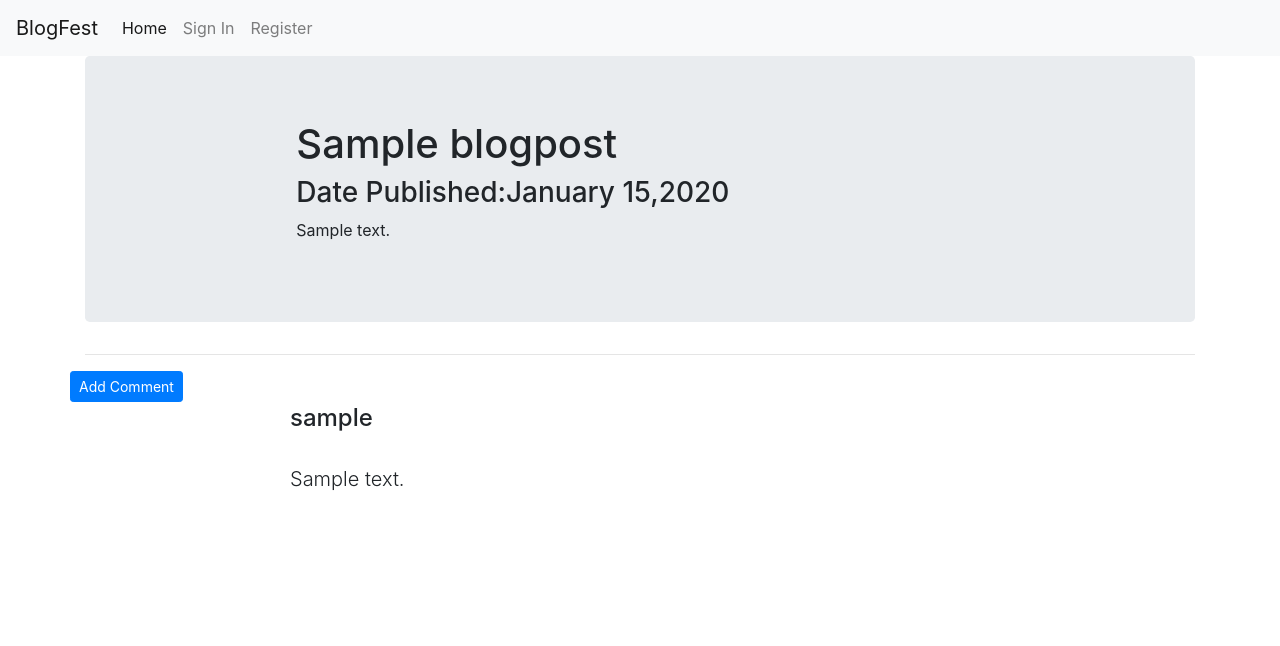
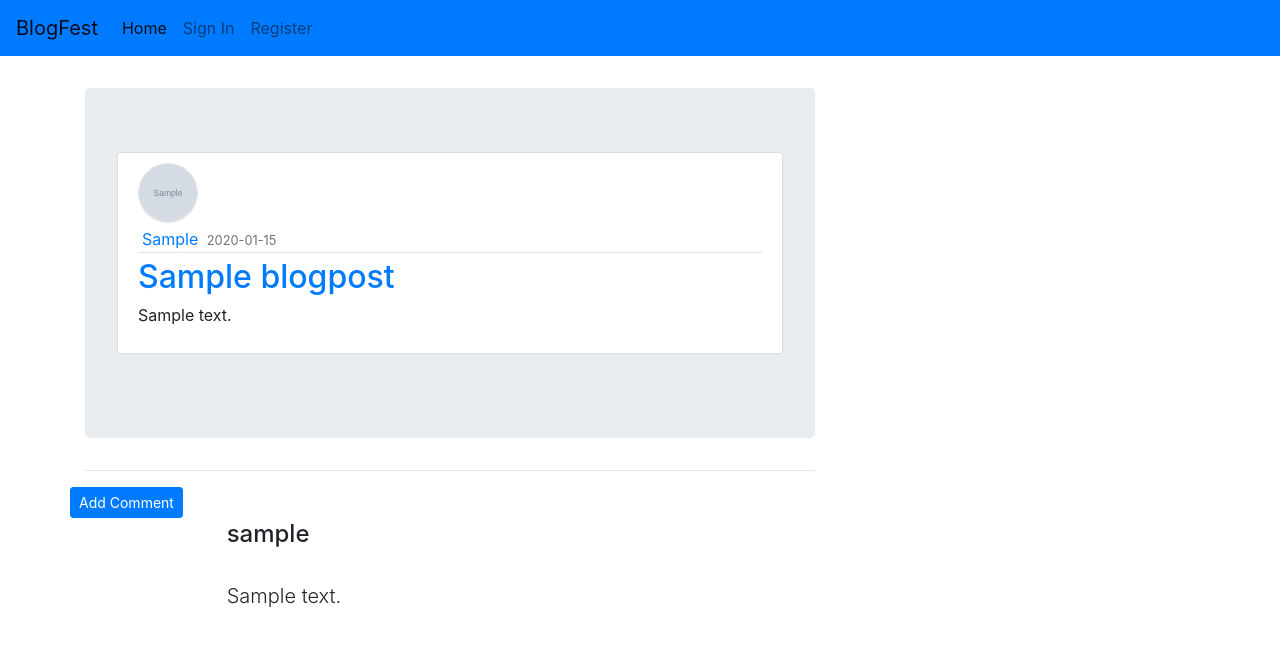
Before and after one commit to Sundaybrian/blogger-fest, a Flask app: page /post/1 in a window 1280 px wide. Shown: the top 646 px of the page. Run offline with Flask 2, Linux system fonts and the light colour scheme; tables that the repository leaves empty hold one stand-in row (values such as "Sample post"); grey boxes marked "Sample" are stand-in pictures; some libraries are stand-ins or nearby versions.

Commit message:
add styling to the blog posts in the index page

```diff
--- a/app/request.py
+++ b/app/request.py
@@ -1,7 +1,5 @@
 import urllib.request,json
 from .models import Quote
-import threading,time
-
 
 #qoutes base url
 base_url=None
--- a/app/static/css/styles.css
+++ b/app/static/css/styles.css
@@ -2,14 +2,20 @@
   box-sizing: border-box;
 }
 
-:root{
-    --yellow:#fb3;
-    --dark:#611224;
-    --dark-grey:#222;
+:root {
+  --yellow: #fb3;
+  --dark: #611224;
+  --dark-grey: #222;
+}
+
+/* =============inavbar==================== */
+
+nav.navbar.navbar-light {
+  margin-bottom: 32px;
 }
 
 /* =============index===================== */
-.post.content-section {
+.content-section {
   background: #ffffff;
   padding: 10px 20px;
   border: 1px solid #dddddd;
@@ -17,29 +23,47 @@
   margin-bottom: 20px;
 }
 
-.post-data{
-   padding-bottom:1px;
-   margin-bottom: 4px;
-   border-bottom: 1px solid var(--dark-grey)
+.post-img {
+  height: 60px;
+  width: 60px;
+  margin-right: 16px;
+  border: 1px solid #dddd;
+  margin-bottom: 4px;
 }
 
-.post-title{
-    color:#fb3;
+.post-data {
+  padding-bottom: 1px;
+  margin-bottom: 5px;
+  border-bottom: 1px solid #dddd;
 }
 
-a.post-title:hover{
-    color:#611224;
-    text-decoration:  #222;
+.post-data>a{
+    text-transform: capitalize;
+    margin-left:4px;
+    padding-right: 4px;
 }
 
-.post-content{
-    white-space:pre-line;
+.post-title a {
+  color: #fb3 !important;
+  text-transform: capitalize;
+  font-size:23px;
+  line-height: 28px;
+  text-shadow:1px 1px 1px #222;
 }
 
 
+a.post-title:hover {
+  color: #611224;
+  text-decoration: #222;
 
+}
 
-
+.post-content {
+  white-space: pre-line;
+  /* font-size:18px; */
+  line-height: 23px;
+  color: var(--dark-grey) !important;
+}
 
 /* =============ennd index===================== */
 /* =============index===================== */
--- a/app/templates/base.html
+++ b/app/templates/base.html
@@ -14,6 +14,9 @@
       rel="stylesheet"
       href="{{url_for('static',filename='css/bootstrap.min.css')}}"
     />
+<!--
+    <link rel="stylesheet" href="https://stackpath.bootstrapcdn.com/font-awesome/4.7.0/css/font-awesome.min.css"> -->
+
     <link
       rel="stylesheet"
       href="{{url_for('static', filename='css/styles.css')}}"
@@ -31,7 +34,21 @@
 
     {% block navbar %} {% include 'navbar.html' %} {% endblock navbar %}
     <div class="container">
-      {% block content %} {% endblock %}
+      <div class="row">
+        <div class="col-md-8">
+            {% block content %}
+            {% endblock %}
+        </div>
+        <div class="col-md-4">
+          <div class="post-section">
+
+          {% block aside %}
+
+
+        </div>
+        {% endblock aside %}
+        </div>
+      </div>
     </div>
   </body>
 </html>
--- a/app/templates/blogpost.html
+++ b/app/templates/blogpost.html
@@ -2,17 +2,30 @@
 
 {% block content%}
     <div class="jumbotron">
-        <div class="row">
-            <div class="col-md-2"></div>
-            <div class="col-md-8">
-              <h1>{{blog_post.title}}</h1>
-              <h3>Date Published:{{blog_post.date.strftime('%B %d,%Y')}}</h3>
-              <p>{{blog_post.text}}</p>
+        <article class="post content-section">
+            <img src="{{url_for('static',filename='photos/'+blog_post.author.profile_image)}}" class="rounded-circle post-img" alt="">
+          <div class="post-body">
+            <div class="post-data">
+              <a href=""
+                >{{ blog_post.author.username }}</a
+              >
+              <small class="text-muted">{{ blog_post.date.strftime("%Y-%m-%d") }}</small>
+            </div>
+            <h2>
+              <a href="">{{
+                blog_post.title
+              }}</a>
+            </h2>
+            <p class="post-content">{{ blog_post.text }}</p>
+          </div>
+
+        </article>
+
 
         {% if blog_post.author== current_user %}
         <div>
-                  <a href="{{url_for('main.update_post',blog_post_id=blog_post.id)}}">Update</a>
-                  <button type="btn btn-primary" name="button" data-toggle='modal' data-target='#delete_modal'>Delete</button>
+            <a class="btn btn-sm btn-primary" href="{{url_for('main.update_post',blog_post_id=blog_post.id)}}">Update</a>
+            <button type="btn" class="btn btn-sm btn-danger"  data-toggle='modal' data-target='#delete_modal'>Delete</button>
         </div>
 
         <!-- modal -->
@@ -43,9 +56,9 @@
         <!-- modal end -->
 
         {% endif %}
-            </div>
-            <div class="col-md-2"></div>
-        </div>
+
+
+
     </div>
     <hr />
 
--- a/app/templates/navbar.html
+++ b/app/templates/navbar.html
@@ -1,4 +1,4 @@
-<nav class="navbar navbar-expand-lg navbar-light bg-light">
+<nav class="navbar navbar-expand-lg navbar-light bg-primary">
   <a class="navbar-brand" href="{{url_for('main.index')}}">BlogFest</a>
   <button
     class="navbar-toggler"
```
Also changed, not shown: app/templates/index.html (+38 -22 lines). Lines whose indentation alone changed are shown as unchanged.
